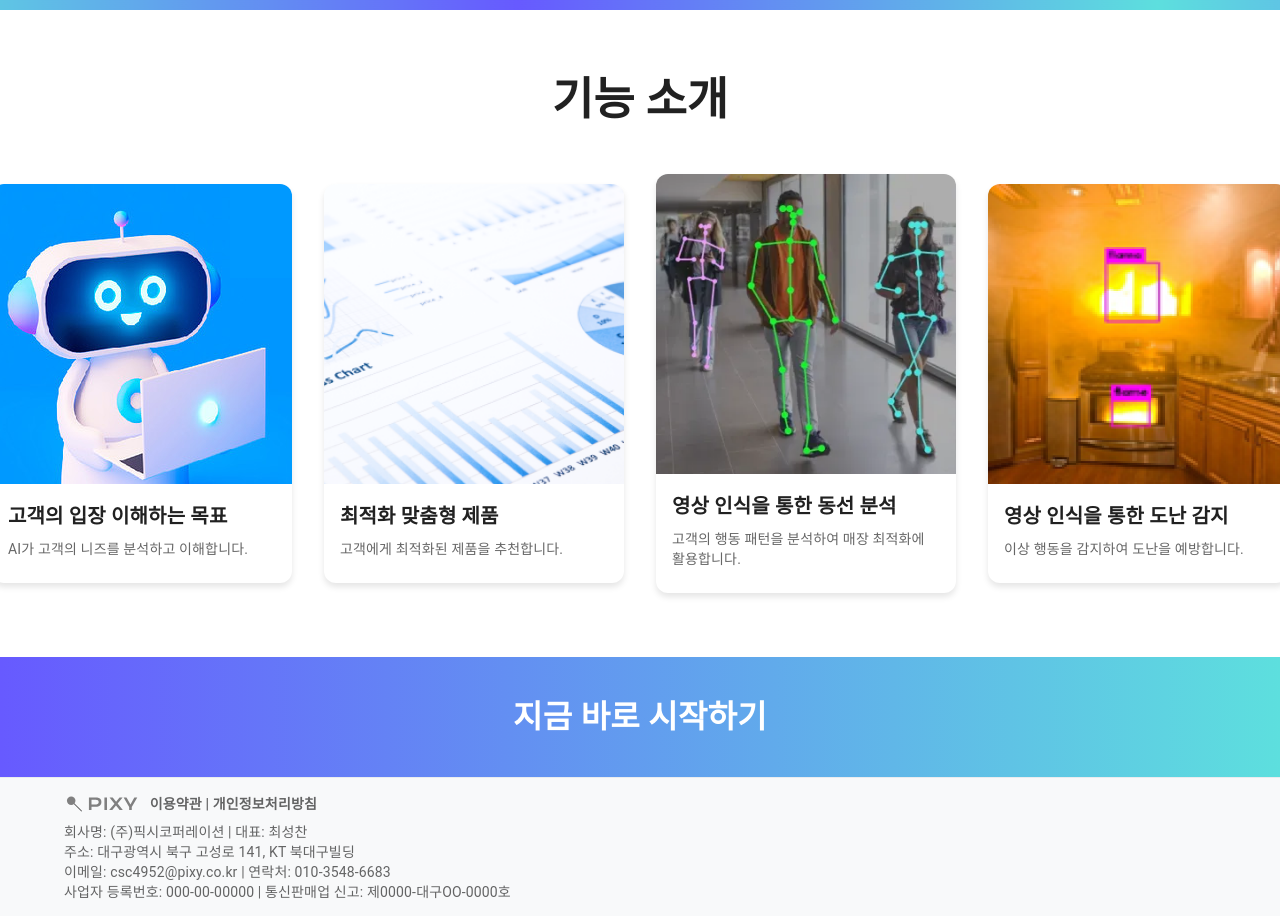
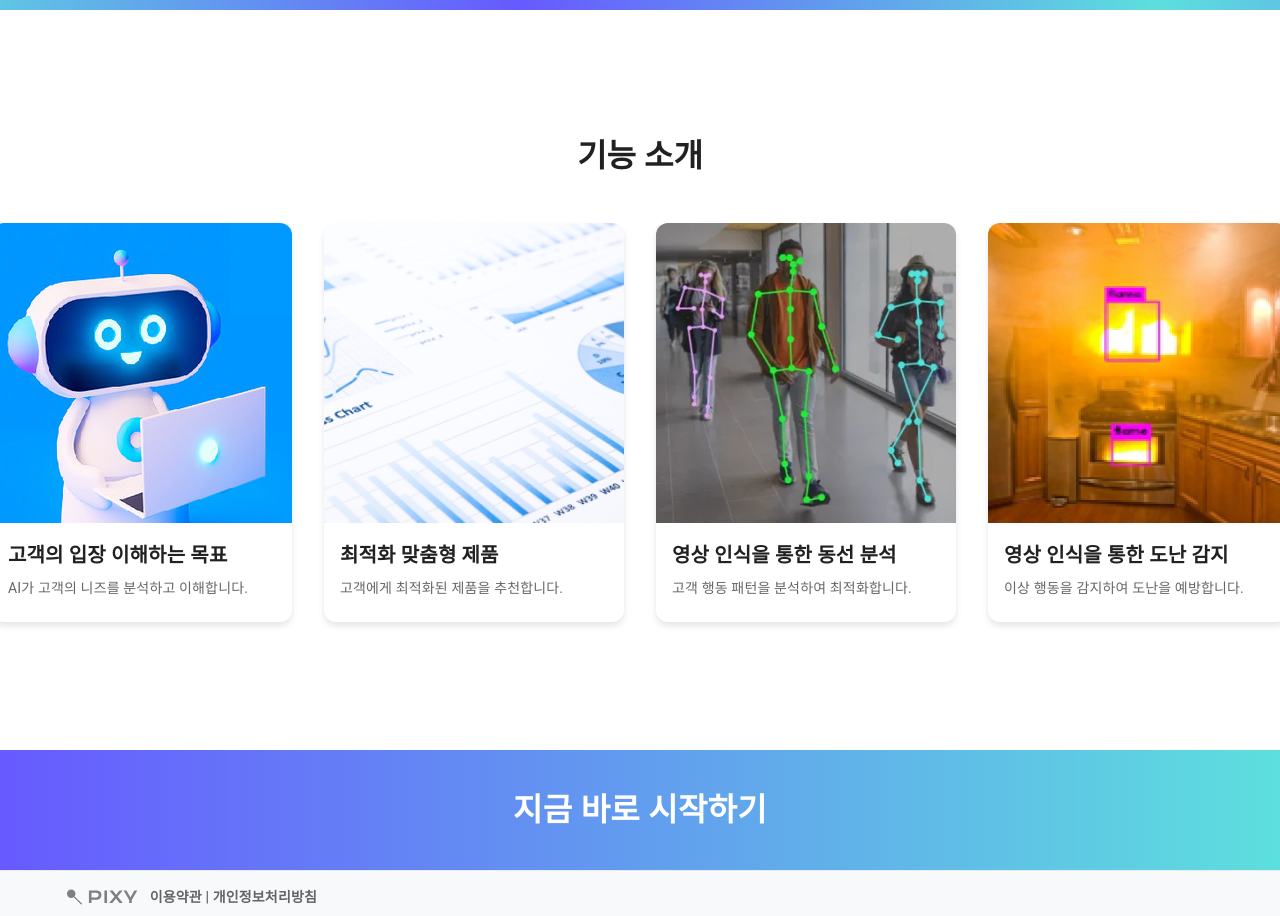
Before and after one commit to AIVLESCHOOLFIFTHBIGPROJECT/AI_24_PIXY_WEB, a React (Create React App) app: page / in a window 1280 px wide. Shown: the part 1640-2556 px from the top of the page. Built offline with nearby package versions, Linux system fonts and the light colour scheme; no server answers.

Commit message:
[UPDATE] UI 다듬기

```diff
--- a/src/components/Footer.js
+++ b/src/components/Footer.js
@@ -22,7 +22,7 @@ const Footer = () => {
           이메일: csc4952@pixy.co.kr | 연락처: 010-3548-6683
         </Typography>
         <Typography variant="body2" color="text.secondary" paragraph>
-          사업자 등록번호: 000-00-00000 | 통신판매업 신고: 제0000-대구OO-0000호
+          사업자 등록번호: 123-45-67890 | 통신판매업 신고: 제1234-대구12-1234호
         </Typography>
         <Typography variant="body2" color="text.secondary">
           Copyright © Pixy Inc. All rights reserved.
--- a/src/components/home/FeaturesSection.js
+++ b/src/components/home/FeaturesSection.js
@@ -34,12 +34,11 @@ const FeatureCard = ({ title, image, description }) => (
 );
 
 const FeaturesSection = () => {
-  const theme = useTheme();
-  const isLargeScreen = useMediaQuery('(min-width:1920px)');
-  const isMediumScreen = useMediaQuery(theme.breakpoints.up('md'));
+  const theme = useTheme();;
 
   return (
     <Box sx={{
+      my: 8,
       py: 8,
       bgcolor: 'background.paper',
       px: {
@@ -57,7 +56,7 @@ const FeaturesSection = () => {
         gutterBottom
         sx={{
           fontWeight: 'bold',
-          fontSize: 'clamp(2rem, 3.5vw, 3rem)',
+          fontSize: 'clamp(1.5rem, 2.5vw, 3rem)',
           mb: 6,
         }}>
         기능 소개
@@ -75,7 +74,7 @@ const FeaturesSection = () => {
         {[
           { title: "고객의 입장 이해하는 목표", image: sampleImage1, description: "AI가 고객의 니즈를 분석하고 이해합니다." },
           { title: "최적화 맞춤형 제품", image: sampleImage2, description: "고객에게 최적화된 제품을 추천합니다." },
-          { title: "영상 인식을 통한 동선 분석", image: sampleImage3, description: "고객의 행동 패턴을 분석하여 매장 최적화에 활용합니다." },
+          { title: "영상 인식을 통한 동선 분석", image: sampleImage3, description: "고객 행동 패턴을 분석하여 최적화합니다." },
           { title: "영상 인식을 통한 도난 감지", image: sampleImage4, description: "이상 행동을 감지하여 도난을 예방합니다." },
         ].map((item, index) => (
           <Box key={index}>
```
